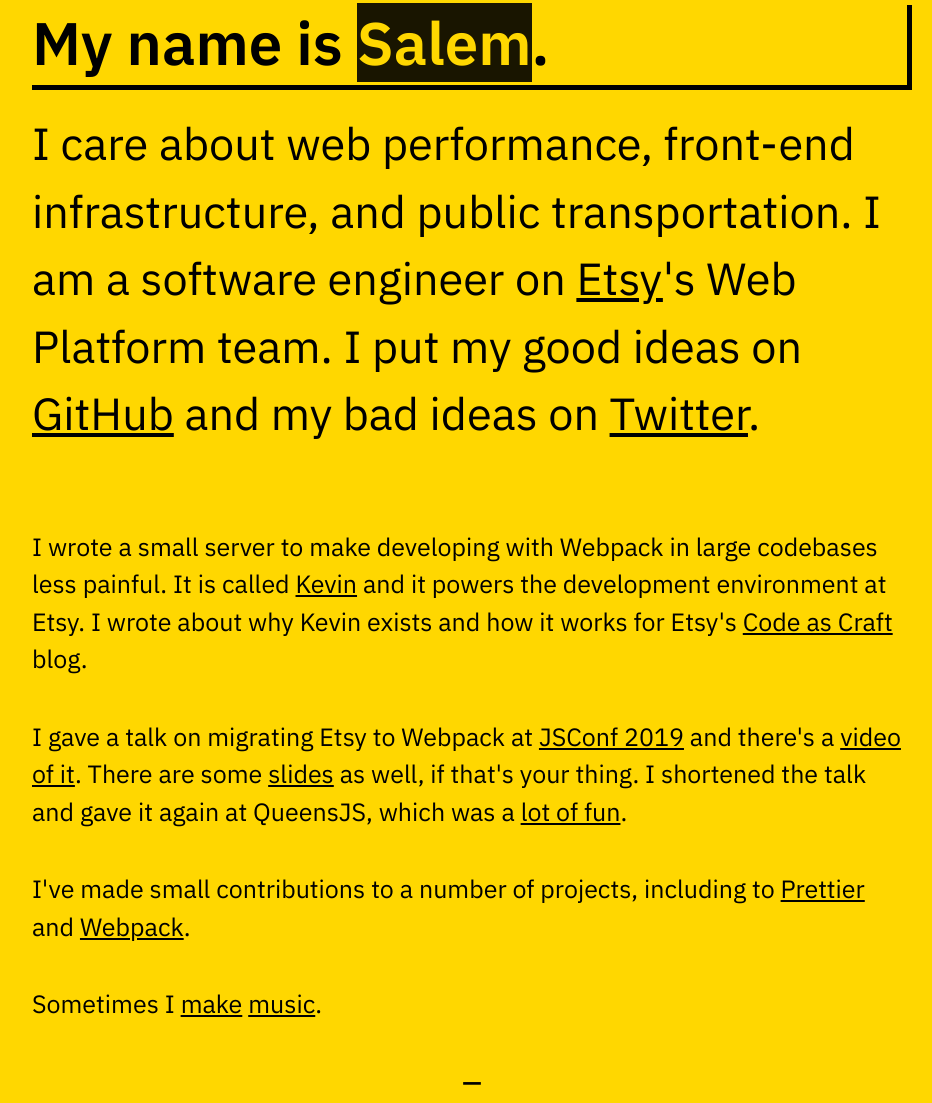
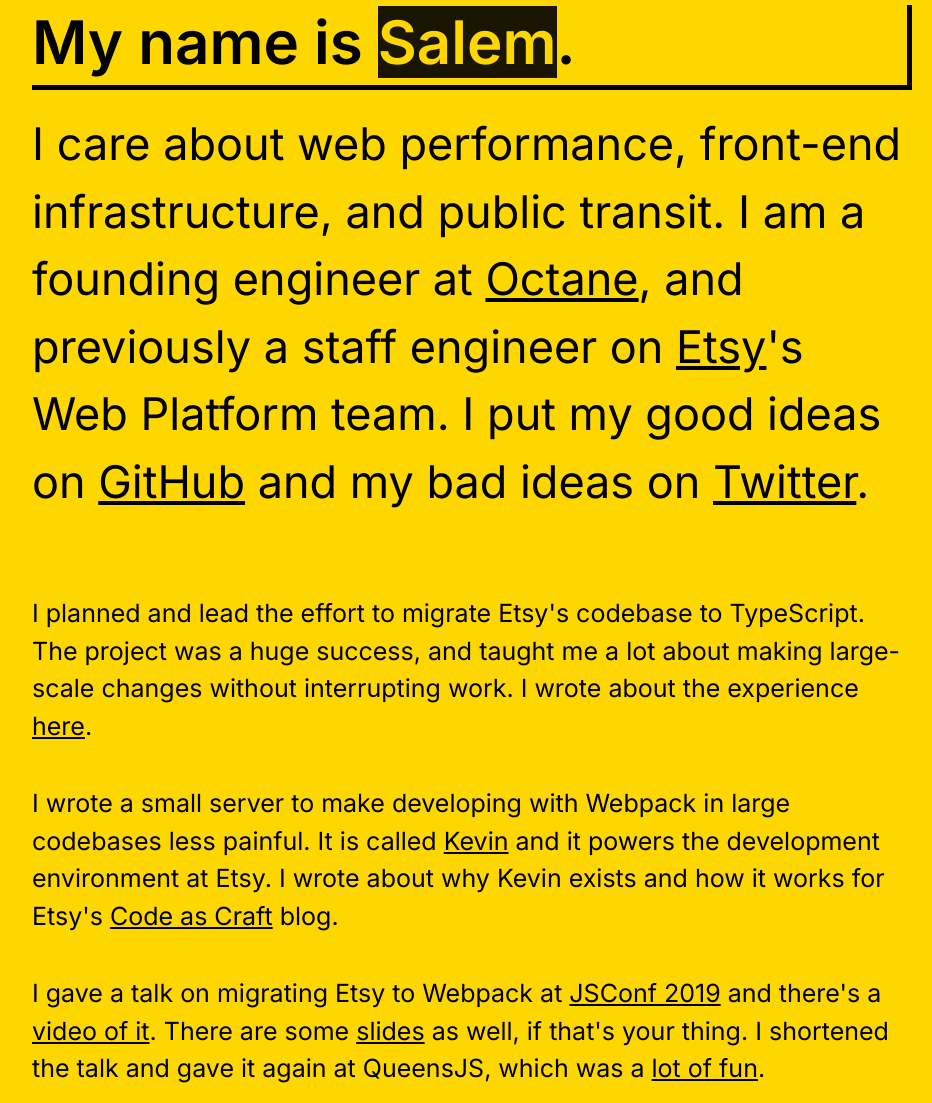
Before and after one commit to salemhilal/salemhilal.github.io, an Eleventy site: page articles/index.njk in a window 1280 px wide. Shown: the part 218-1321 px from the top of the page, without its empty margins (168-1100 px from the left). Built offline with nearby package versions, Linux system fonts and the light colour scheme; Eleventy itself is replaced by a stand-in of ours; files that its build step writes are made by us from their sources; what @toycode/markdown-it-class would draw is missing.

Commit message:
Update to use Inter, mention Octane, and link to my new TypeScript article.

```diff
--- a/articles/_components/writing.njk
+++ b/articles/_components/writing.njk
@@ -29,7 +29,11 @@
 
         <script>document.documentElement.classList.remove("no-js");window.matchMedia("(prefers-color-scheme: dark)").matches?document.documentElement.classList.add("dark"):document.documentElement.classList.remove("dark")</script>
 		<link rel="stylesheet" href="/style.css" type="text/css" media="all"/>
-		<link href="https://fonts.googleapis.com/css2?family=IBM+Plex+Sans:ital,wght@0,400;0,600;1,400&display=swap" rel="stylesheet">
+		{# <link href="https://fonts.googleapis.com/css2?family=IBM+Plex+Sans:ital,wght@0,400;0,600;1,400&display=swap" rel="stylesheet"> #}
+
+        <link rel="preconnect" href="https://fonts.googleapis.com">
+        <link rel="preconnect" href="https://fonts.gstatic.com" crossorigin>
+        <link href="https://fonts.googleapis.com/css2?family=Inter:ital,wght@0,400;0,600;1,400&display=swap" rel="stylesheet">
 	</head>
 
 	<body class="bg-yellow fade-in black">
--- a/articles/_includes/css/main.css
+++ b/articles/_includes/css/main.css
@@ -13,7 +13,7 @@
 
 /** My utilities */
 body {
-    font-family: "IBM Plex Sans", sans-serif;
+    font-family: Inter, sans-serif;
     transition: background-color 0.5s ease;
 }
 
--- a/articles/index.njk
+++ b/articles/index.njk
@@ -31,7 +31,11 @@
 
         <script>document.documentElement.classList.remove("no-js");window.matchMedia("(prefers-color-scheme: dark)").matches?document.documentElement.classList.add("dark"):document.documentElement.classList.remove("dark")</script>
         <link rel="stylesheet" href="/style.css" type="text/css" media="all"/>
-        <link href="https://fonts.googleapis.com/css2?family=IBM+Plex+Sans:ital,wght@0,400;0,600;1,400&display=swap" rel="stylesheet">
+        {# <link href="https://fonts.googleapis.com/css2?family=IBM+Plex+Sans:ital,wght@0,400;0,600;1,400&display=swap" rel="stylesheet"> #}
+        <link rel="preconnect" href="https://fonts.googleapis.com">
+        <link rel="preconnect" href="https://fonts.gstatic.com" crossorigin>
+        <link href="https://fonts.googleapis.com/css2?family=Inter:ital,wght@0,400;0,600;1,400&display=swap" rel="stylesheet">
+
     </head>
 
     <body class="bg-yellow fade-in black">
@@ -48,7 +52,9 @@
                 <!-- who am i? -->
                 <div class="f3 f2-ns lh-copy">
                     I care about web performance, front-end infrastructure, and public
-                        transportation. I am a software engineer on
+                        transit. I am a founding engineer at
+                    <a class="black link underline hover-bg-black-90 hover-yellow" href="https://www.getoctane.io">Octane</a>,
+                        and previously a staff engineer on
                     <a class="black link underline hover-bg-black-90 hover-yellow" href="https://www.etsy.com/listing/212856925/million-dollar-frog">Etsy</a>'s
                         Web Platform team. I put my good ideas on
                     <a class="black link underline hover-bg-black-90 hover-yellow" href="https://github.com/salemhilal">GitHub</a>
@@ -61,6 +67,12 @@
                 <!-- TODO: this divider is desktop-only. should it be? -->
                 <div class="f4 b mb4 tc dn-ns">
                   —
+                </div>
+
+                <!-- TypeScript -->
+                <div class="mb4 entry-salem">
+                    I planned and lead the effort to migrate Etsy's codebase to TypeScript. The project was a huge success, and taught me a lot about making large-scale changes without interrupting work. I wrote about the experience
+                    <a class="black link underline hover-bg-black-90 hover-yellow" href="https://codeascraft.com/2021/11/08/etsys-journey-to-typescript/">here</a>.
                 </div>
 
                 <!-- Kevin -->
@@ -95,8 +107,8 @@
                 <!-- Here's my soundcloud -->
                 <div class="mb4 entry-salem">
                     Sometimes I
-                    <a class="black link underline hover-bg-black-90 hover-yellow" href="https://soundcloud.com/salemhilal/">make</a>
-                    <a class="black link underline hover-bg-black-90 hover-yellow" href="https://soundcloud.com/sleep300">music</a>.
+                    <a class="black link underline hover-bg-black-90 hover-yellow" href="https://salemhilal.bandcamp.com/music">make</a>
+                    <a class="black link underline hover-bg-black-90 hover-yellow" href="https://kshack.bandcamp.com/album/reduction-kschk002">music</a>.
                 </div>
 
                 <div class="f4 b mb4 tc">
```
Also changed, not shown: articles/_links/typescript-cac.njk (added, +9 -0 lines), .eleventy.js, index.html (deleted).
